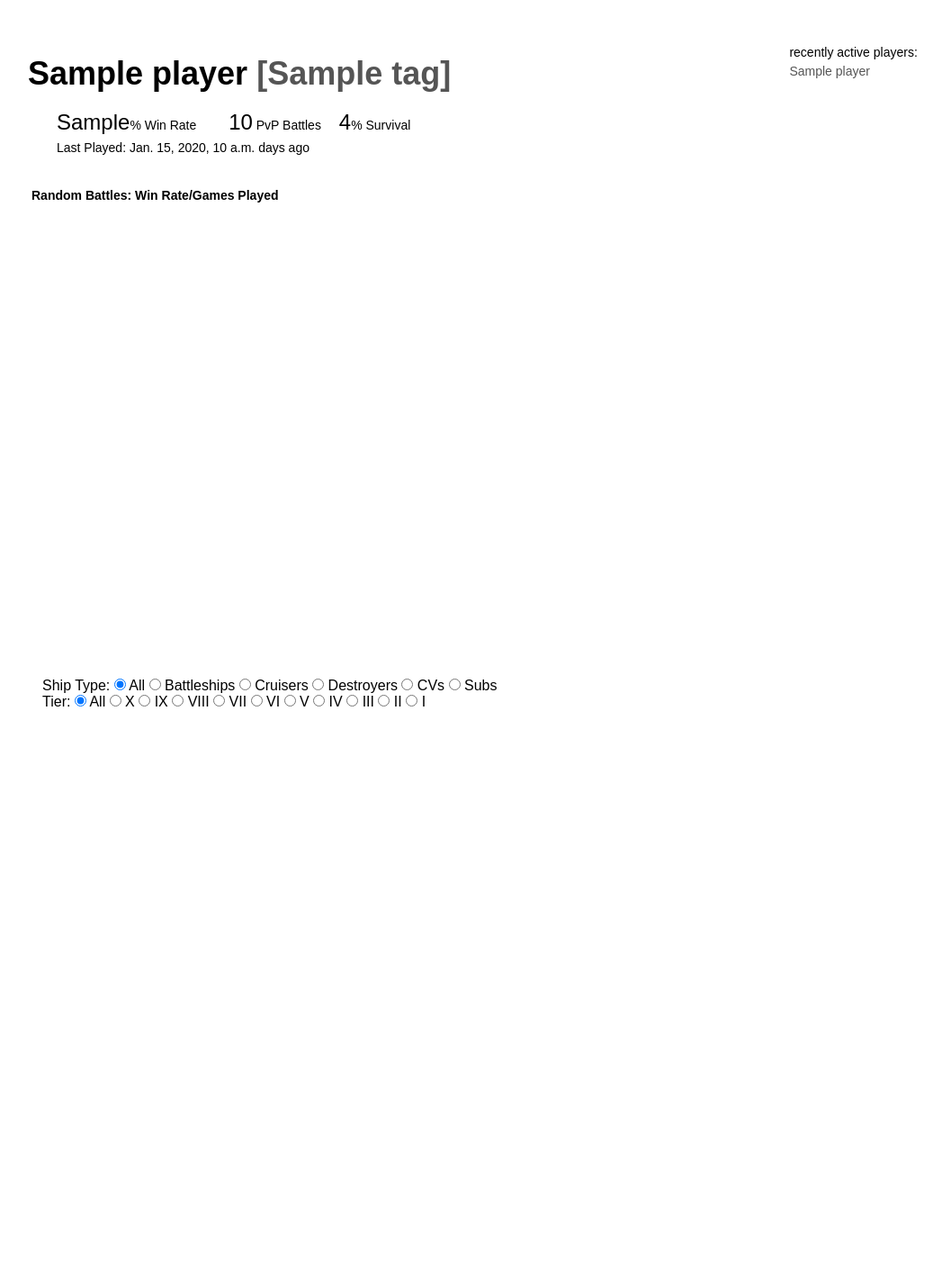
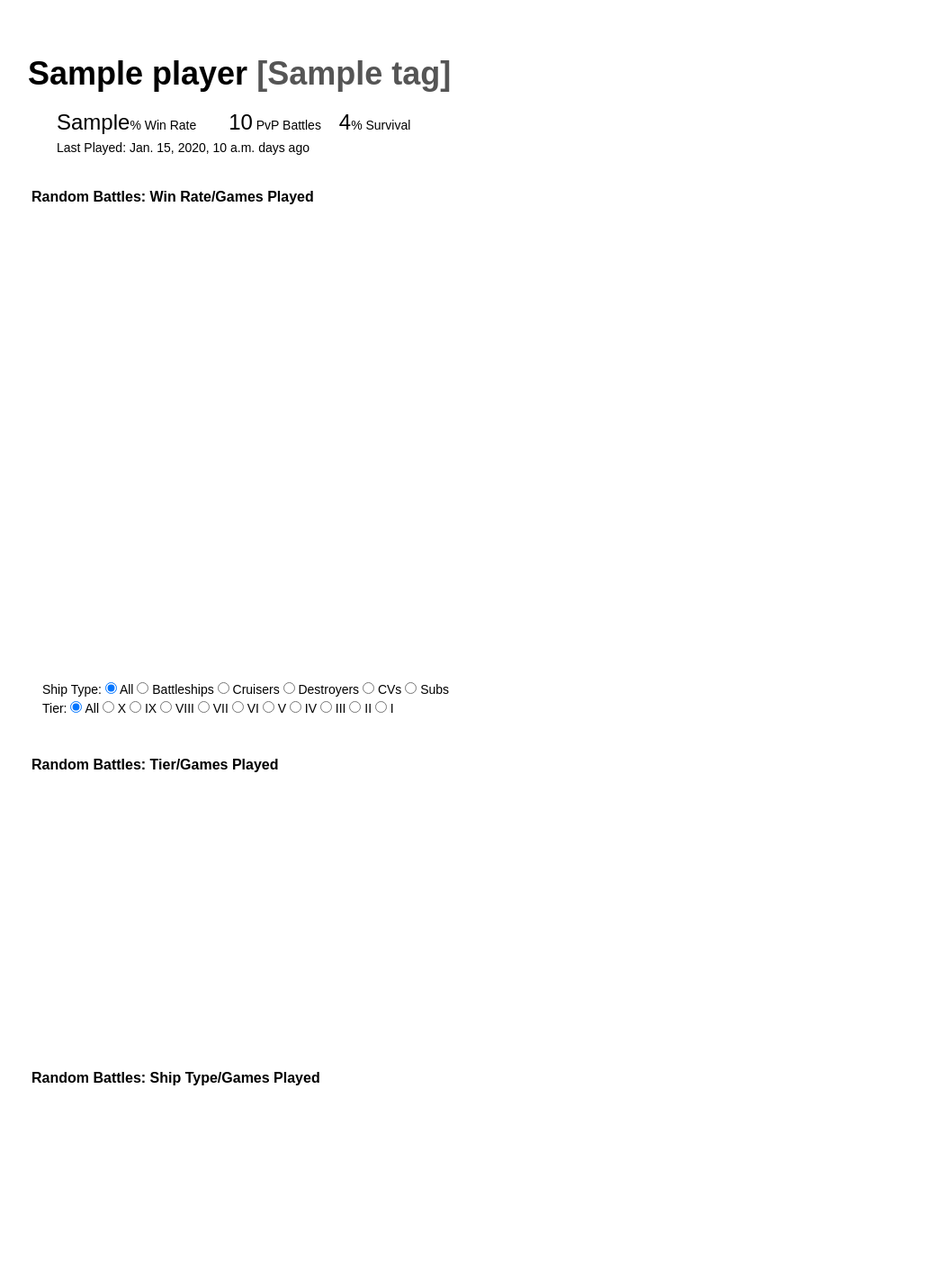
Before and after one commit to august-schlubach/battlestats, a Django app: template templates/player.html in a window 1280 px wide. Shown: the whole page at 90% size, without its empty margins (25-1072 px from the left). Before the commit the page ends 785 px from the top, so only its background shows below. Run offline with Django 5.2, Linux system fonts and the light colour scheme; the template is opened without the code that fills it: most values are stand-ins (such as "Sample title", 1, 10 or a date in 2020); data that the repository does not hold is empty.

Commit message:
added new plots and styles

```diff
--- a/battlestats/urls.py
+++ b/battlestats/urls.py
@@ -28,4 +28,8 @@ urlpatterns = [
     path('warships/clan/plot/<str:clan_id>',
          views.load_clan_plot_data, name='load_clan_plot_data'),
     path('warships/clan/<str:clan_id>', views.clan, name='clan'),
+    path('warships/player/load_tier_data/<str:player_id>',
+         views.load_tier_data, name='load_tier_data'),
+    path('warships/player/load_type_data/<str:player_id>',
+         views.load_type_data, name='load_type_data'),
 ]
--- a/static/battle_plot.js
+++ b/static/battle_plot.js
@@ -65,6 +65,8 @@ function drawBattlePlot() {
             .attr("y", d => y(d.ship))
             .attr("width", d => x(d.wins))
             .attr("height", y.bandwidth())
+            .style("stroke", "#444")
+            .style("stroke-width", 0.75)
             .attr("fill", d => select_color_by_wr(d.win_ratio))
             .on('mouseover', function (event, d) {
                 showDetails(d);
--- /dev/null
+++ b/static/tier_plot.js
@@ -0,0 +1,77 @@
+
+const tier_svg_margin = { top: 10, right: 20, bottom: 50, left: 70 },
+    svg_width = 600 - tier_svg_margin.left - tier_svg_margin.right,
+    svg_height = 300 - tier_svg_margin.top - tier_svg_margin.bottom;
+
+// append the svg object to the body of the page
+const svg = d3.select("#tier_svg_container")
+    .append("svg")
+    .attr("width", svg_width + tier_svg_margin.left + tier_svg_margin.right)
+    .attr("height", svg_height + tier_svg_margin.top + tier_svg_margin.bottom)
+    .append("g")
+    .attr("transform", `translate(${tier_svg_margin.left}, ${tier_svg_margin.top})`);
+
+function drawTierPlot() {
+    var path = "http://127.0.0.1:8000/warships/player/load_tier_data/" + player_id;
+    d3.csv(path).then(function (data) {
+        var max = d3.max(data, function (d) { return + d.pvp_battles; });
+
+        // remove the previous plot
+        svg.selectAll("*").remove();
+
+        // X axis
+        const x = d3.scaleLinear()
+            .domain([0, max])
+            .range([1, svg_width]);
+        svg.append("g")
+            .attr("transform", `translate(0, ${svg_height})`)
+            .call(d3.axisBottom(x))
+            .selectAll("text")
+            .attr("transform", "translate(-10,0)rotate(-45)")
+            .style("text-anchor", "end");
+
+        // Y axis
+        const y = d3.scaleBand()
+            .range([0, svg_height])
+            .domain(data.map(d => d.ship_tier))
+            .padding(.1);
+        svg.append("g")
+            .call(d3.axisLeft(y));
+
+        var rect_nodes = svg.selectAll(".rect")
+            .data(data)
+            .enter()
+            .append("g")
+            .classed('rect', true)
+
+        rect_nodes.append("rect")
+            .attr("x", x(0))
+            .attr("y", d => y(d.ship_tier) + 3)
+            .attr("width", d => x(d.pvp_battles))
+            .attr("height", (y.bandwidth() * .7))
+            .attr("fill", "#d9d9d9");
+
+        rect_nodes.append("rect")
+            .attr("x", x(0))
+            .attr("y", d => y(d.ship_tier))
+            .attr("width", d => x(d.wins))
+            .attr("height", y.bandwidth())
+            .style("stroke", "#444")
+            .style("stroke-width", 0.75)
+            .attr("fill", d => select_color_by_wr(d.win_ratio))
+            .on('mouseover', function (event, d) {
+                d3.select(this).transition()
+                    .duration('50')
+                    .attr('fill', '#bcbddc')
+            })
+            .on('mouseout', function (event, d) {
+                d3.select(this).transition()
+                    .duration('50')
+                    .attr("fill", d => select_color_by_wr(d.win_ratio))
+            });
+
+    })
+}
+
+
+drawTierPlot();
--- /dev/null
+++ b/static/type_plot.js
@@ -0,0 +1,76 @@
+
+const type_svg_margin = { top: 10, right: 20, bottom: 50, left: 70 },
+    type_svg_width = 600 - type_svg_margin.left - type_svg_margin.right,
+    type_svg_height = 170 - type_svg_margin.top - type_svg_margin.bottom;
+
+// append the svg object to the body of the page
+const type_svg = d3.select("#type_svg_container")
+    .append("svg")
+    .attr("width", type_svg_width + type_svg_margin.left + type_svg_margin.right)
+    .attr("height", type_svg_height + type_svg_margin.top + type_svg_margin.bottom)
+    .append("g")
+    .attr("transform", `translate(${type_svg_margin.left}, ${type_svg_margin.top})`);
+
+function drawTierPlot() {
+    var path = "http://127.0.0.1:8000/warships/player/load_type_data/" + player_id;
+    d3.csv(path).then(function (data) {
+        var max = d3.max(data, function (d) { return + d.pvp_battles; });
+
+        // remove the previous plot
+        type_svg.selectAll("*").remove();
+
+        // X axis
+        const x = d3.scaleLinear()
+            .domain([0, max])
+            .range([1, type_svg_width]);
+        type_svg.append("g")
+            .attr("transform", `translate(0, ${type_svg_height})`)
+            .call(d3.axisBottom(x))
+            .selectAll("text")
+            .attr("transform", "translate(-10,0)rotate(-45)")
+            .style("text-anchor", "end");
+
+        // Y axis
+        const y = d3.scaleBand()
+            .range([0, type_svg_height])
+            .domain(data.map(d => d.ship_type))
+            .padding(.1);
+        type_svg.append("g")
+            .call(d3.axisLeft(y));
+
+        var rect_nodes = type_svg.selectAll(".rect")
+            .data(data)
+            .enter()
+            .append("g")
+            .classed('rect', true)
+
+        rect_nodes.append("rect")
+            .attr("x", x(0))
+            .attr("y", d => y(d.ship_type) + 3)
+            .attr("width", d => x(d.pvp_battles))
+            .attr("height", (y.bandwidth() * .7))
+            .attr("fill", "#d9d9d9");
+
+        rect_nodes.append("rect")
+            .attr("x", x(0))
+            .attr("y", d => y(d.ship_type))
+            .attr("width", d => x(d.wins))
+            .attr("height", y.bandwidth())
+            .style("stroke", "#444")
+            .style("stroke-width", 0.75)
+            .attr("fill", d => select_color_by_wr(d.win_ratio))
+            .on('mouseover', function (event, d) {
+                d3.select(this).transition()
+                    .duration('50')
+                    .attr('fill', '#bcbddc')
+            })
+            .on('mouseout', function (event, d) {
+                d3.select(this).transition()
+                    .duration('50')
+                    .attr("fill", d => select_color_by_wr(d.win_ratio))
+            });
+    })
+}
+
+
+drawTierPlot();
--- a/templates/player.html
+++ b/templates/player.html
@@ -6,6 +6,8 @@
   <script src="https://d3js.org/d3.v6.min.js"></script>
   <script>var player_id = {{ context.player.player_id }};</script>
   <script src="{% static 'battle_plot.js' %}"></script>
+  <script src="{% static 'tier_plot.js' %}"></script>
+  <script src="{% static 'type_plot.js' %}"></script>
 {% endblock %}
 
 {% block content %}
@@ -60,42 +62,40 @@ nav .brand {
 	flex: 1;
 	overflow: hidden;
 }
-
-
-
 </style>
 
 <div class="mw9 center ph2-ns">
   <div class="cf ph2-ns">
-    <div class="fl w-60 pa0">
+    <div class="fl pa0">
       <div class="ph2">
         <div class="pv2">
           <div class="f6 lh-copy">
             <h1 class="f2 lh-solid">{{ context.player.name }}
-              <span class="clan_tag v-top"><a href="{% url 'clan' context.player.clan.clan_id %}">  [{{ context.player.clan.tag }}]</a></span>
+              <span class="clan_tag v-top"><a href="{% url 'clan' context.player.clan.clan_id %}"> [{{ context.player.clan.tag }}]</a></span>
             </h1>
           </div>
           <div class="f6 lh-copy ph3">
             <span class="ph3"><span class="f3 lh-solid">{{ context.player.pvp_ratio }}</span>% Win Rate</span>
-            <span class="ph3"><span class="f3 lh-solid">{{ context.player.pvp_battles|intcomma }}</span> PvP Battles</span>
+            <span class="ph3"><span class="f3 lh-solid">{{ context.player.pvp_battles|intcomma }}</span> PvP
+              Battles</span>
             <span class="f3 lh-solid">{{context.player.pvp_survival_rate }}</span>% Survival
           </div>
           <div class="f6 lh-copy pb3 pt1 pl3">
             <span class="ph3">Last Played: {{ context.player.days_since_last_battle }} days ago</span>
           </div>
-         <div class="f6 b lh-copy pa1 pt3">Random Battles: Win Rate/Games Played</div>
+          <div class="f5 b lh-copy pa1 pt3">Random Battles: Win Rate/Games Played</div>
           <div id="pvp_stats_svg_container"></div>
 
-          <div class="pa3">
-          Ship Type:
+          <div class="pa3 f6 lh-copy">
+            Ship Type:
             <input type="radio" onclick="drawBattlePlot()" value="all" name="filter_type" checked="checked"> All
             <input type="radio" onclick="drawBattlePlot()" value="Battleship" name="filter_type"> Battleships
             <input type="radio" onclick="drawBattlePlot()" value="Cruiser" name="filter_type"> Cruisers
             <input type="radio" onclick="drawBattlePlot()" value="Destroyer" name="filter_type"> Destroyers
             <input type="radio" onclick="drawBattlePlot()" value="AirCarrier" name="filter_type"> CVs
             <input type="radio" onclick="drawBattlePlot()" value="Submarine" name="filter_type"> Subs
-          <br/>
-          Tier:
+            <br />
+            Tier:
             <input type="radio" onclick="drawBattlePlot()" value="all" name="filter_tier" checked="checked"> All
             <input type="radio" onclick="drawBattlePlot()" value="10" name="filter_tier"> X
             <input type="radio" onclick="drawBattlePlot()" value="9" name="filter_tier"> IX
@@ -110,17 +110,14 @@ nav .brand {
           </div>
         </div>
 
+        <div class="f5 b lh-copy pa1 pt3">Random Battles: Tier/Games Played</div>
+        <div id="tier_svg_container"></div>
+
+        <div class="f5 b lh-copy pa1 pt3">Random Battles: Ship Type/Games Played</div>
+        <div id="type_svg_container"></div>
 
       </div>
     </div>
-    <div class="fl w-40 ph6">
-      <div class="f6 lh-copy pa3">
-        recently active players:
-        {% for player in context.recent %}
-          <a href="{% url 'player' player.name %}">{{ player.name }}</a><br/>
-        {% endfor %}
-      </div>
-
   </div>
 </div>
 {% endblock %}
--- a/warships/models.py
+++ b/warships/models.py
@@ -18,6 +18,10 @@ class Player(models.Model):
     recent_games = models.JSONField(null=True, blank=True)
     clan = models.ForeignKey(
         'Clan', on_delete=models.CASCADE, null=True, blank=True)
+    is_hidden = models.BooleanField(default=False)
+    stats_updated_at = models.DateTimeField(
+        auto_now=False, null=True, blank=True)
+    last_fetch = models.DateTimeField(null=True, blank=True)
 
     def __str__(self):
         return self.name + " (" + str(self.player_id) + ")"
@@ -49,6 +53,7 @@ class Clan(models.Model):
     name = models.CharField(max_length=200, null=True, blank=True)
     tag = models.CharField(max_length=200, null=True, blank=True)
     members_count = models.IntegerField(null=True, blank=True)
+    last_fetch = models.DateTimeField(null=True, blank=True)
 
     def __str__(self):
         return str(self.clan_id) + '-' + self.name
--- a/warships/views.py
+++ b/warships/views.py
@@ -9,6 +9,7 @@ from warships.utils.data import (
 from warships.models import Clan, Player
 import csv
 import random
+import pandas as pd
 
 
 def clan(request, clan_id: str = "1000057393") -> render:
@@ -32,7 +33,6 @@ def player(request, name: str = "lil_boots") -> render:
     player = get_player_by_name(name)
     try:
         clan = Clan.objects.get(clan_id=player.clan.clan_id)
-        print(f'---> clan found: {clan.name} {clan.clan_id}')
         populate_clan(clan.clan_id)
     except Clan.DoesNotExist:
         print('player has no clan')
@@ -71,7 +71,6 @@ def load_activity_data(request, player_id: str,
                        ship_type: str = "all",
                        ship_tier: str = "all") -> HttpResponse:
 
-    print(f"loading battle activity data for player_id: {player_id}")
     # Create the HttpResponse object with the appropriate CSV header.
     response = HttpResponse(content_type="text/csv")
 
@@ -106,3 +105,73 @@ def load_activity_data(request, player_id: str,
         count += 1
 
     return response
+
+
+def load_tier_data(request, player_id: str) -> HttpResponse:
+    # Create the HttpResponse object with the appropriate CSV header.
+    response = HttpResponse(content_type="text/csv")
+
+    # fetch battle data for a given player and prepare it for display
+    df = fetch_battle_data(player_id)
+    df = df.filter(['ship_tier', 'pvp_battles', 'wins'])
+
+    data = {'ship_tier': [], 'pvp_battles': [], 'wins': [], 'win_ratio': []}
+    for i in range(1, 12):
+        j = 12-i  # reverse the tier order
+        battles = int(df.loc[df['ship_tier'] == 12-i, 'pvp_battles'].sum())
+        wins = int(df.loc[df['ship_tier'] == 12-i, 'wins'].sum())
+        wr = round(wins/battles if battles > 0 else 0, 2)
+        data["pvp_battles"].append(battles)
+        data["ship_tier"].append(12-i)
+        data["wins"].append(wins)
+        data["win_ratio"].append(wr)
+
+    df = pd.DataFrame(
+        data, columns=["ship_tier", "pvp_battles", "wins", "win_ratio"])
+
+    writer = csv.writer(response)
+    writer.writerow(["ship_tier", "pvp_battles", "wins", "win_ratio"])
+
+    for index, row in df.iterrows():
+        writer.writerow(
+            [row['ship_tier'],
+             row['pvp_battles'],
+             row['wins'],
+             row['win_ratio']])
+
+    return response
+
+
+def load_type_data(request, player_id: str) -> HttpResponse:
+    # Create the HttpResponse object with the appropriate CSV header.
+    response = HttpResponse(content_type="text/csv")
+
+    # fetch battle data for a given player and prepare it for display
+    df = fetch_battle_data(player_id)
+    df = df.filter(['ship_type', 'pvp_battles', 'wins', 'win_ratio'])
+
+    data = {'ship_type': [], 'pvp_battles': [], 'wins': [], 'win_ratio': []}
+    for ship_type in df['ship_type'].unique():
+        battles = int(df.loc[df['ship_type'] ==
+                      ship_type, 'pvp_battles'].sum())
+        wins = int(df.loc[df['ship_type'] == ship_type, 'wins'].sum())
+        wr = round(wins/battles if battles > 0 else 0, 2)
+        data["pvp_battles"].append(battles)
+        data["ship_type"].append(ship_type)
+        data["wins"].append(wins)
+        data["win_ratio"].append(wr)
+
+    df = pd.DataFrame(
+        data, columns=["ship_type", "pvp_battles", "wins", "win_ratio"]).sort_values(by='pvp_battles', ascending=False)
+
+    writer = csv.writer(response)
+    writer.writerow(["ship_type", "pvp_battles", "wins", "win_ratio"])
+
+    for index, row in df.iterrows():
+        writer.writerow(
+            [row['ship_type'],
+             row['pvp_battles'],
+             row['wins'],
+             row['win_ratio']])
+
+    return response
```
Also changed, not shown: static/clan_plot.js (+16 -1 lines), templates/clan.html (+15 -2 lines), warships/utils/data.py (+91 -69 lines).
